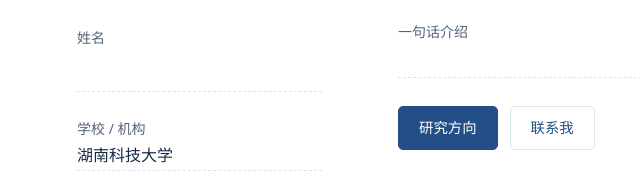
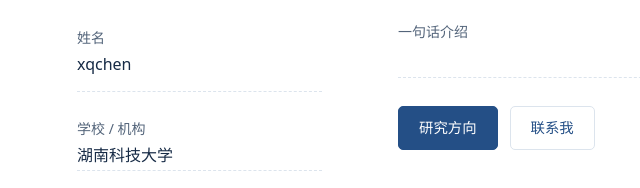
Before and after one commit to xqchen96/xqchen96.github.io, a plain HTML site: page index.html in a window 1280 px wide. Shown: the part 260-448 px from the top of the page, 3-643 px from the left. Drawn offline with Linux system fonts and the light colour scheme.

Commit message:
Update name-slot

```diff
--- a/index.html
+++ b/index.html
@@ -101,7 +101,7 @@
       </div>
       <div class="field">
         <p class="label">姓名</p>
-        <span class="blank name-slot"><!-- 在这里填写姓名 --></span>
+        <span class="blank name-slot">xqchen</span>
       </div>
       <div class="field">
         <p class="label">学校 / 机构</p>
```
